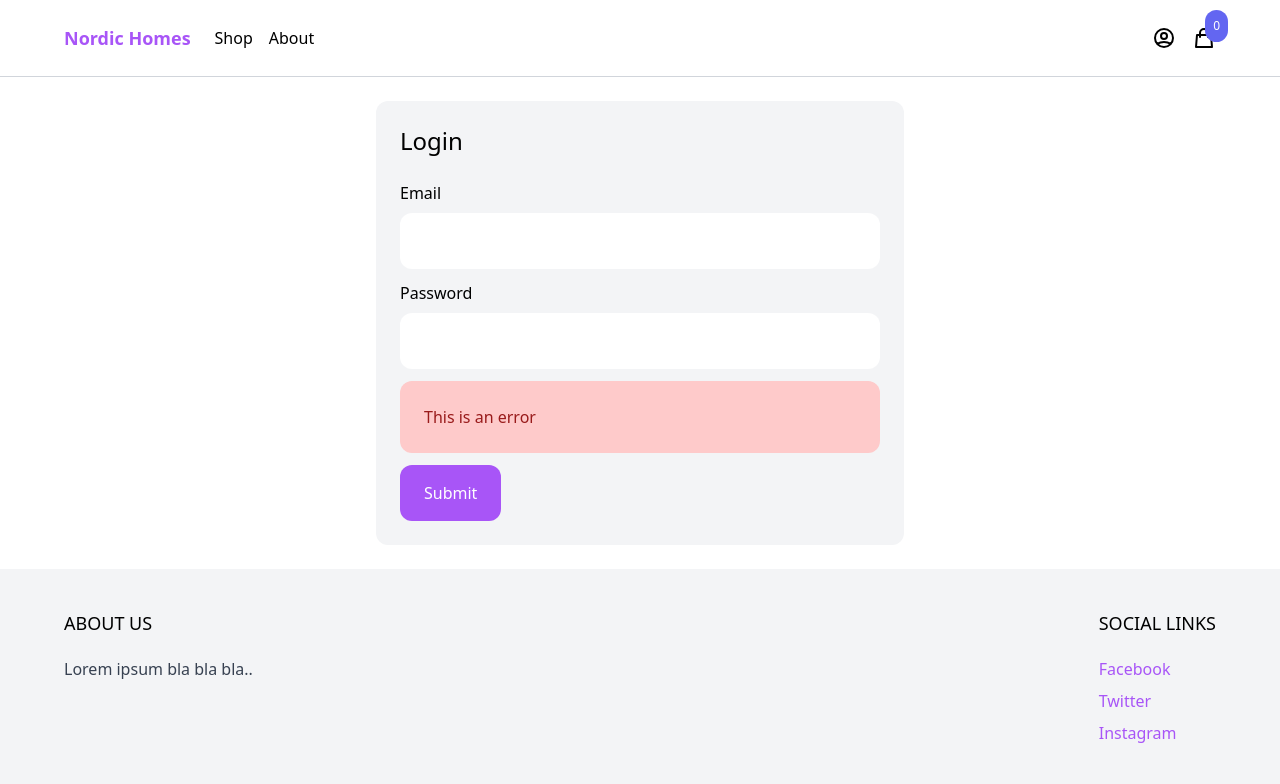
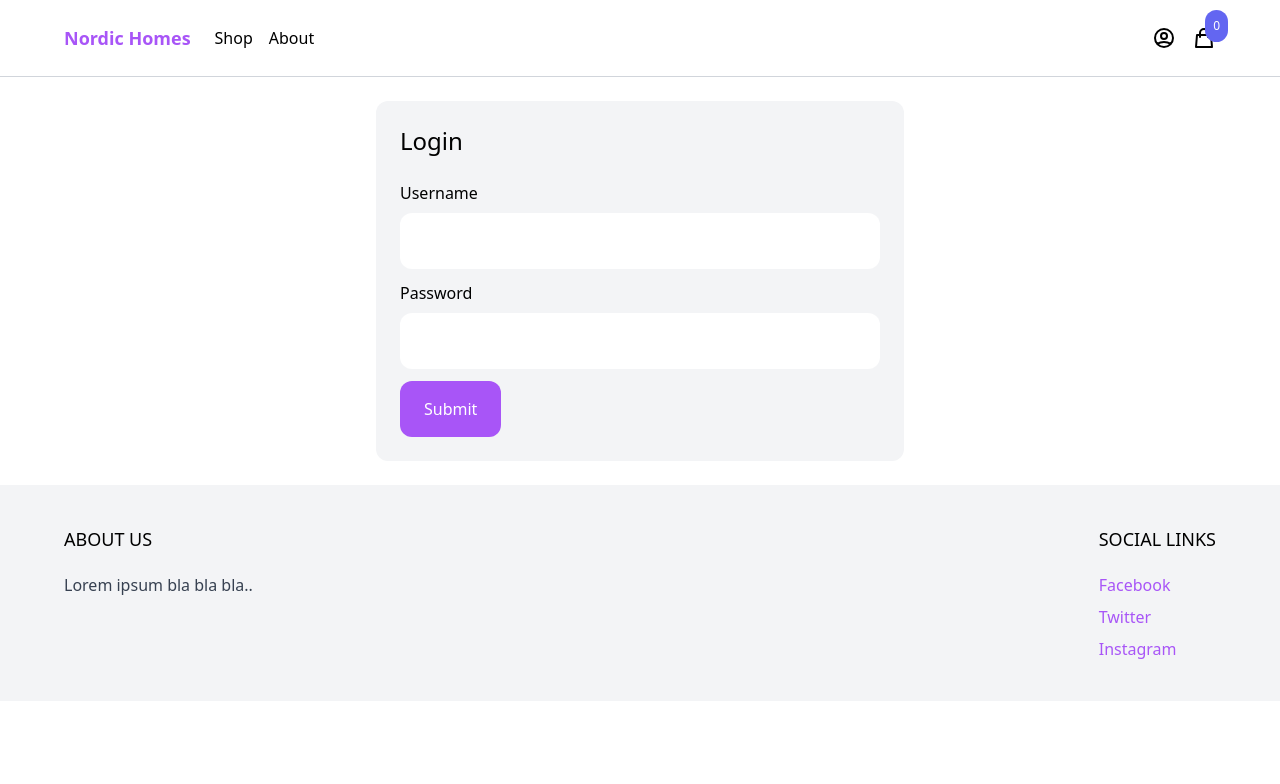
Before and after one commit to ivanlegranbizarro/djangoHTMX, a Django app: template templates/core/login.html in a window 1280 px wide. Shown: the top 784 px of the page. Run offline with Django 4.2, Linux system fonts and the light colour scheme; the template is opened without the code that fills it: values that come from a table or form of the project are taken from there, others are empty; some libraries are stand-ins or nearby versions.

Commit message:
login logout

```diff
--- a/core/forms.py
+++ b/core/forms.py
@@ -26,18 +26,3 @@ class SignUpForm(UserCreationForm):
             "password1",
             "password2",
         )
-
-
-class LoginForm(AuthenticationForm):
-    email = forms.EmailField(
-        max_length=255,
-        required=True,
-        help_text="Required. Inform a valid email address.",
-    )
-
-    class Meta:
-        model = User
-        fields = (
-            "email",
-            "password",
-        )
--- a/core/urls.py
+++ b/core/urls.py
@@ -1,5 +1,5 @@
 from django.urls import path
-
+from django.contrib.auth.views import LoginView
 from . import views
 
 app_name = "core"
@@ -12,6 +12,6 @@ urlpatterns = [
         "category/<slug:slug>/", views.products_by_category, name="products_by_category"
     ),
     path("signup/", views.signup, name="signup"),
-    path("login/", views.login, name="login"),
+    path("login/", LoginView.as_view(template_name="core/login.html"), name="login"),
     path("logout/", views.logout_view, name="logout"),
 ]
--- a/core/views.py
+++ b/core/views.py
@@ -4,7 +4,7 @@ from django.shortcuts import redirect, render
 
 from products.models import Category, Product
 
-from .forms import LoginForm, SignUpForm
+from .forms import SignUpForm
 
 # Create your views here.
 
@@ -20,9 +20,6 @@ def signup(request):
         form = SignUpForm()
     return render(request, "core/signup.html", {"form": form})
 
-
-# def login(request):
-#     return render(request, "core/login.html")
 
 def logout_view(request):
     logout(request)
--- a/nordichomes/settings.py
+++ b/nordichomes/settings.py
@@ -135,3 +135,8 @@ MEDIA_ROOT = BASE_DIR / "media"
 # https://docs.djangoproject.com/en/4.1/ref/settings/#default-auto-field
 
 DEFAULT_AUTO_FIELD = "django.db.models.BigAutoField"
+
+
+# Login and logout urls
+
+LOGIN_REDIRECT_URL = "/"
--- a/templates/core/login.html
+++ b/templates/core/login.html
@@ -7,17 +7,28 @@
     <div class="w-full bg-gray-100 p-6 rounded-xl">
       <h1 class="mb-6 text-2xl">Login</h1>
       <form action="." method="post" class="space-y-3">
+        {% csrf_token %}
         <div>
-          <label for="">Email</label>
-          <input type="email" class="w-full mt-2 py-4 px-6 bg-white rounded-xl"/>
+          <label for="">Username</label>
+          <input type="text"
+                 class="w-full mt-2 py-4 px-6 bg-white rounded-xl"
+                 name="username"/>
         </div>
         <div>
           <label for="">Password</label>
-          <input type="password" class="w-full mt-2 py-4 px-6 bg-white rounded-xl"/>
+          <input type="password"
+                 class="w-full mt-2 py-4 px-6 bg-white rounded-xl"
+                 name="password"/>
         </div>
-        <div class="p-6 bg-red-200 text-red-800 rounded-xl">
-          <p>This is an error</p>
-        </div>
+        {% if form.errors %}
+          {% for field in form %}
+            {% for error in field.errors %}
+              <div class="p-6 bg-red-200 text-red-800 rounded-xl">
+                <p>{{ error|escape }}</p>
+              </div>
+            {% endfor %}
+          {% endfor %}
+        {% endif %}
         <div>
           <button class="py-4 px-6 rounded-xl text-white bg-purple-500 hover:bg-purple-700">Submit</button>
         </div>
```
